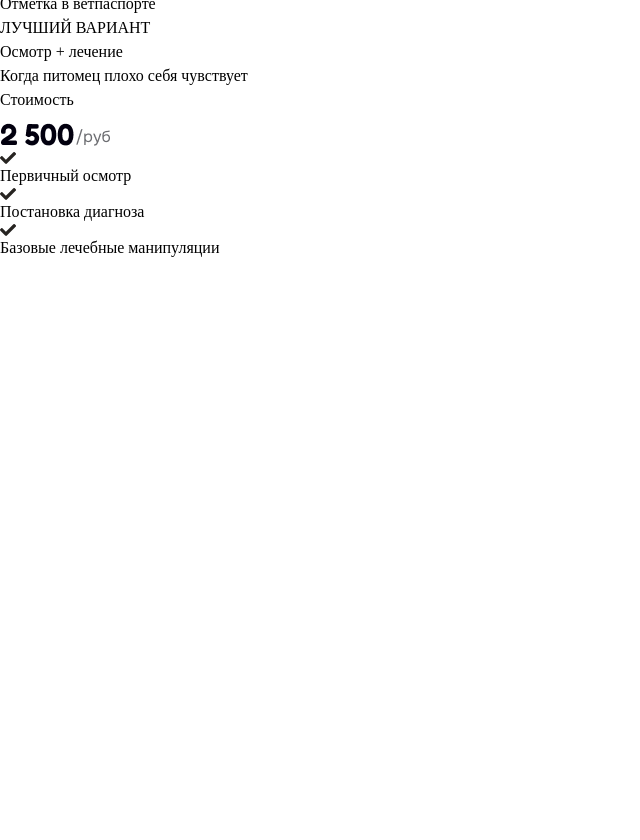
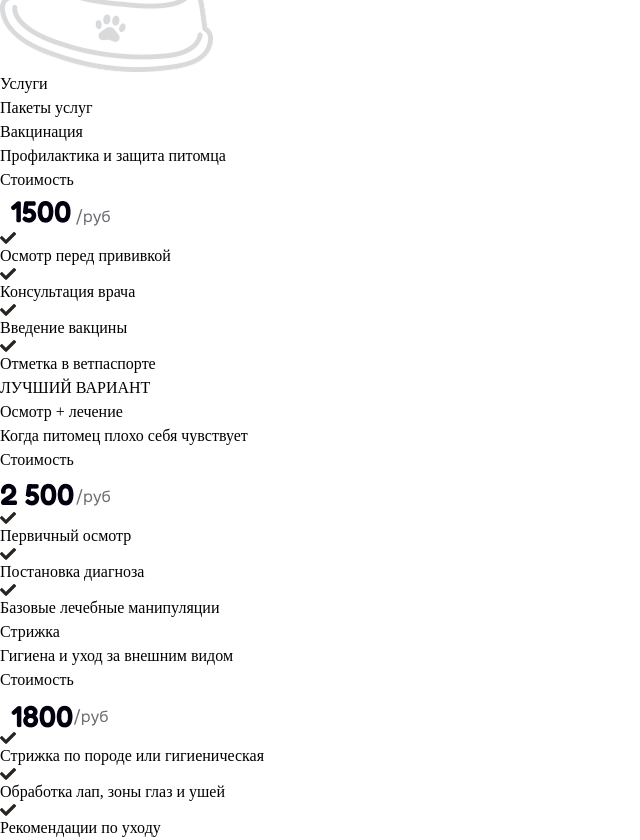
Before and after one commit to mcmhmump/front-vet-clinic, a React (Vite) app in the folder my-app/: page / in a window 1280 px wide. Shown: the part 7760-8600 px from the top of the page, without its empty margins (0-640 px from the left). Before the commit the page ends 8020 px from the top, so only its background shows below. Built offline with nearby package versions, Linux system fonts and the light colour scheme.

Commit message:
сверстала блок сервисы

```diff
--- a/my-app/src/components/Services.tsx
+++ b/my-app/src/components/Services.tsx
@@ -2,10 +2,15 @@ import sled from "../assets/images/sled.png"
 import cost1 from "../assets/images/41.png"
 import cost2 from "../assets/images/43.png"
 import symbol from "../assets/icons/Symbol.png"
+import cost3 from "../assets/images/45.png"
+import wave from "../assets/images/shape.png"
+import food from "../assets/images/food.png"
 export const Services = () => {
     return(
-        <section className="relative bg-[#F6F2ED]">
+        <section className="relative bg-[#F6F2ED] pb-30">
             <img src={sled} alt="след" className="absolute mt-25 ml-90"/>
+            <img src={wave} alt="волна" className="absolute right-[0%]"/>
+            <img src={food} alt="корм" className="absolute right-[45%] top-[10%]"/>
             <div className="flex flex-col items-start ml-10">
                 {/* Услуги и заголовок */}
                 <div className="border-[#F8721F] rounded-[50px] border-[2px] mt-30 ">
@@ -13,7 +18,7 @@ export const Services = () => {
                 </div>
                 <h1 className='text-[56px] text-[#02000F] font-sans font-semibold leading-tight'>Пакеты услуг</h1>
             </div>
-            <main className="grid grid-cols-3 gap-x-8 mt-20 ml-10">
+            <main className="grid grid-cols-3 gap-4 mt-20 ml-10">
                 {/* Вакцинация */}
                 <div className="flex flex-col gap-6 w-[424px] h-[456px] bg-[#FFFFFF] rounded-[30px] items-start pt-5 pl-6">
                     <h3 className="text-[#02000F] text-[30px] font-sans font-bold">Вакцинация</h3>
@@ -73,6 +78,32 @@ export const Services = () => {
                         </div>
                     </div>
                 </div>
+                {/* Стрижка */}
+                <div className="flex flex-col gap-6 w-[424px] h-[456px] bg-[#FFFFFF] rounded-[30px] items-start pt-5 pl-6">
+                    <h3 className="text-[#02000F] text-[30px] font-sans font-bold">Стрижка</h3>
+                    <p className="text-[#6C6D71] text-[16px] font-sans font-normal">Гигиена и уход за внешним видом</p>
+                    {/* Стоимость */}
+                    <div className="flex flex-inline gap-20 text-center p-10 border-b border-[#4E4E4E40] items-center">
+                        <p className="text-[16px] text-[#02000F] font-sans font-medium">Стоимость</p>
+                        <img src={cost3} alt="1800" className="w-[116px] h-[40px]"/>
+                    </div>
+                    <div>
+                        <ul className="space-y-2">
+                            <div className="flex flex-inline gap-4">
+                                <img src={symbol} alt="галочка" className="w-[16.5px] h-[16px] object-contain"/>
+                                <li>Стрижка по породе или гигиеническая</li>
+                            </div>
+                            <div className="flex flex-inline gap-4">
+                                <img src={symbol} alt="галочка" className="w-[16.5px] h-[16px] object-contain"/>
+                                <li>Обработка лап, зоны глаз и ушей</li>
+                            </div>
+                            <div className="flex flex-inline gap-4">
+                                <img src={symbol} alt="галочка" className="w-[16.5px] h-[16px] object-contain"/>
+                                <li>Рекомендации по уходу</li>
+                            </div>
+                        </ul>
+                    </div>
+                </div>
             </main>
         </section>
     )
```
Also changed, not shown: my-app/src/assets/images/45.png (added), my-app/src/assets/images/food.png (added).
